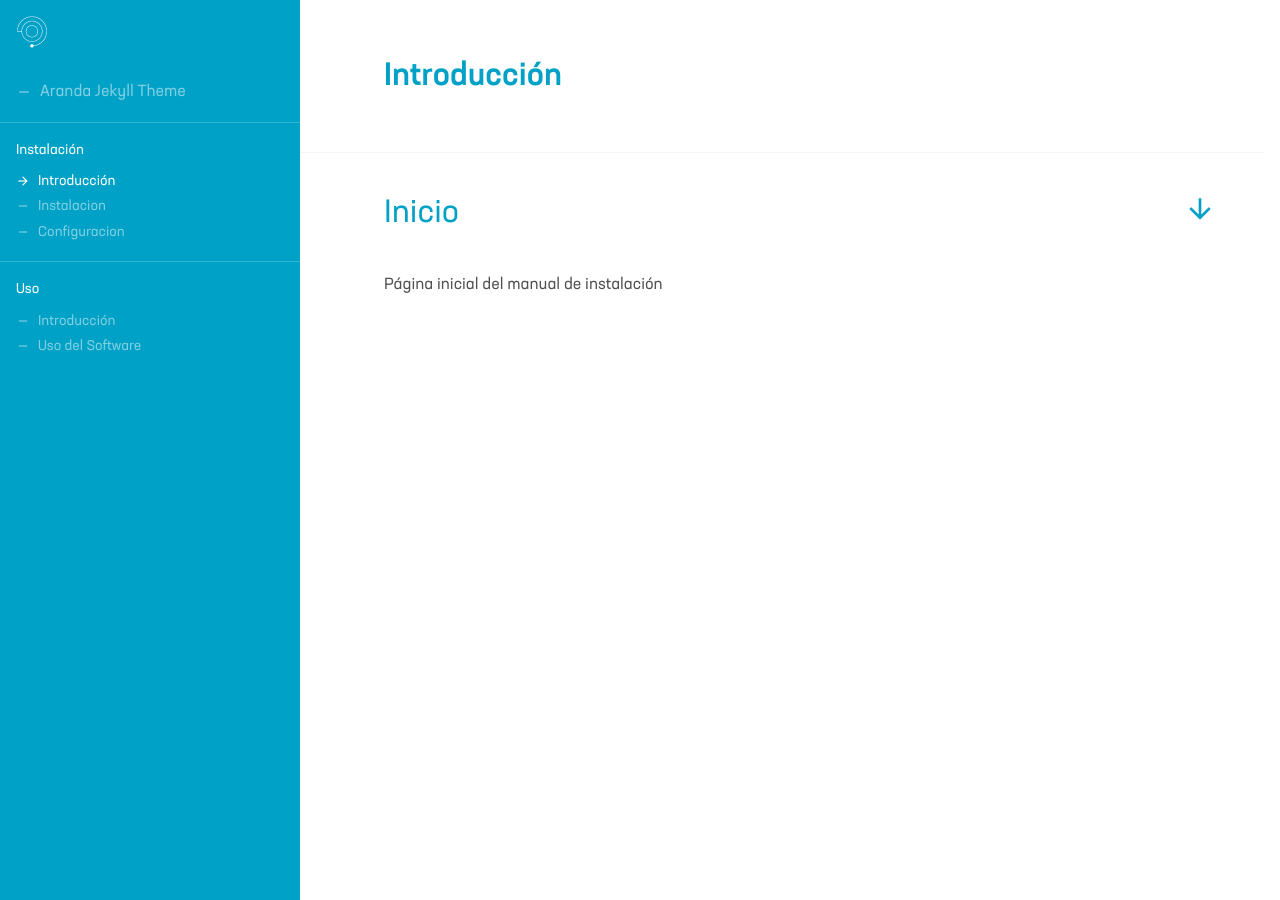
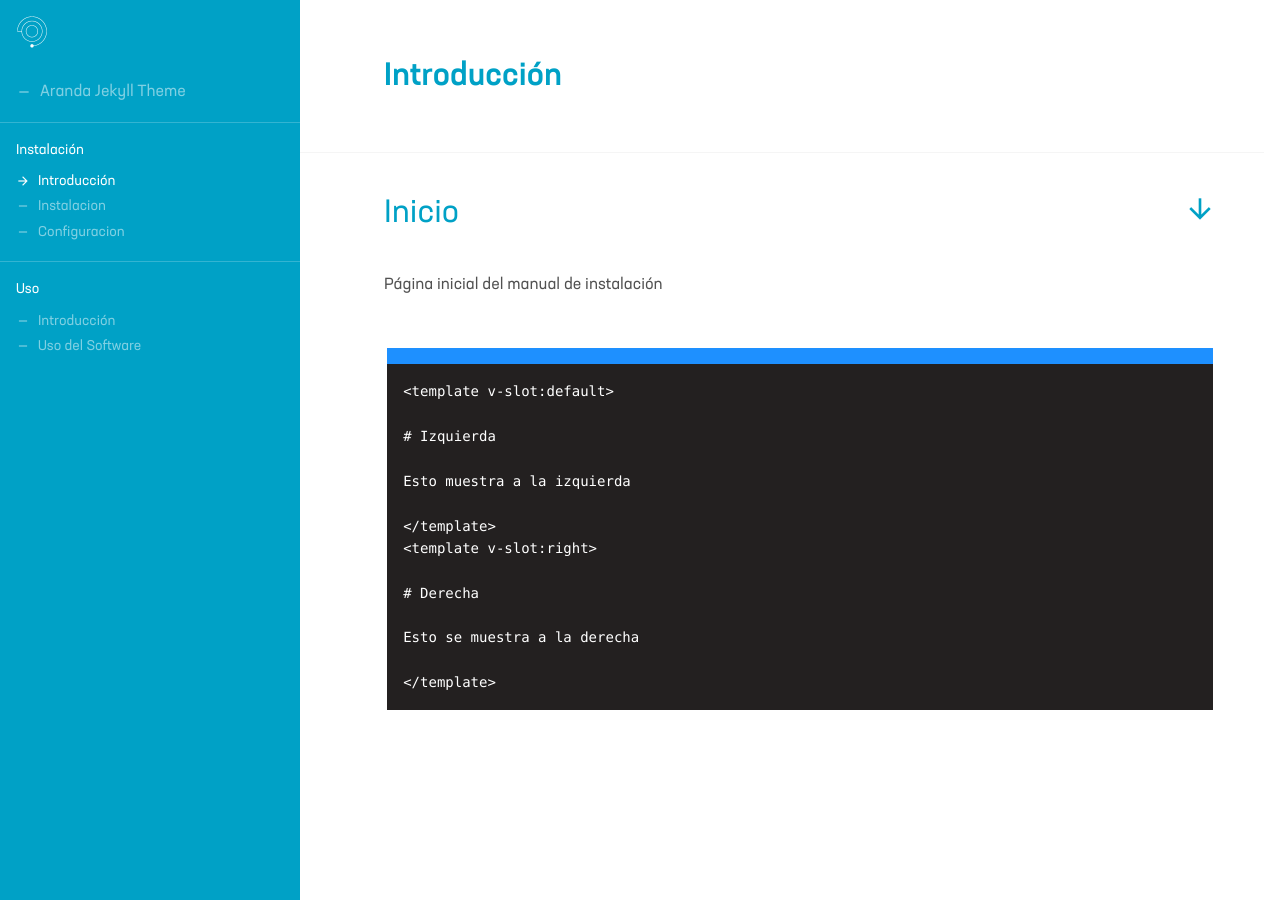
Before and after one commit to aranda-docs/prueba-AVA, a Jekyll site: the page built from docs/1.1-inicio.md, in a window 1280 px wide. Built offline with Jekyll 4.4.1, drawn with Linux system fonts in a browser that asks for light colours.

Commit message:
Update 1.1-inicio.md

````diff
--- a/docs/1.1-inicio.md
+++ b/docs/1.1-inicio.md
@@ -9,3 +9,21 @@ sidebar: docs
 # Inicio
 
 Página inicial del manual de instalación
+
+
+```
+<template v-slot:default>
+
+# Izquierda
+
+Esto muestra a la izquierda
+
+</template>
+<template v-slot:right>
+
+# Derecha
+
+Esto se muestra a la derecha
+
+</template>
+```
````
